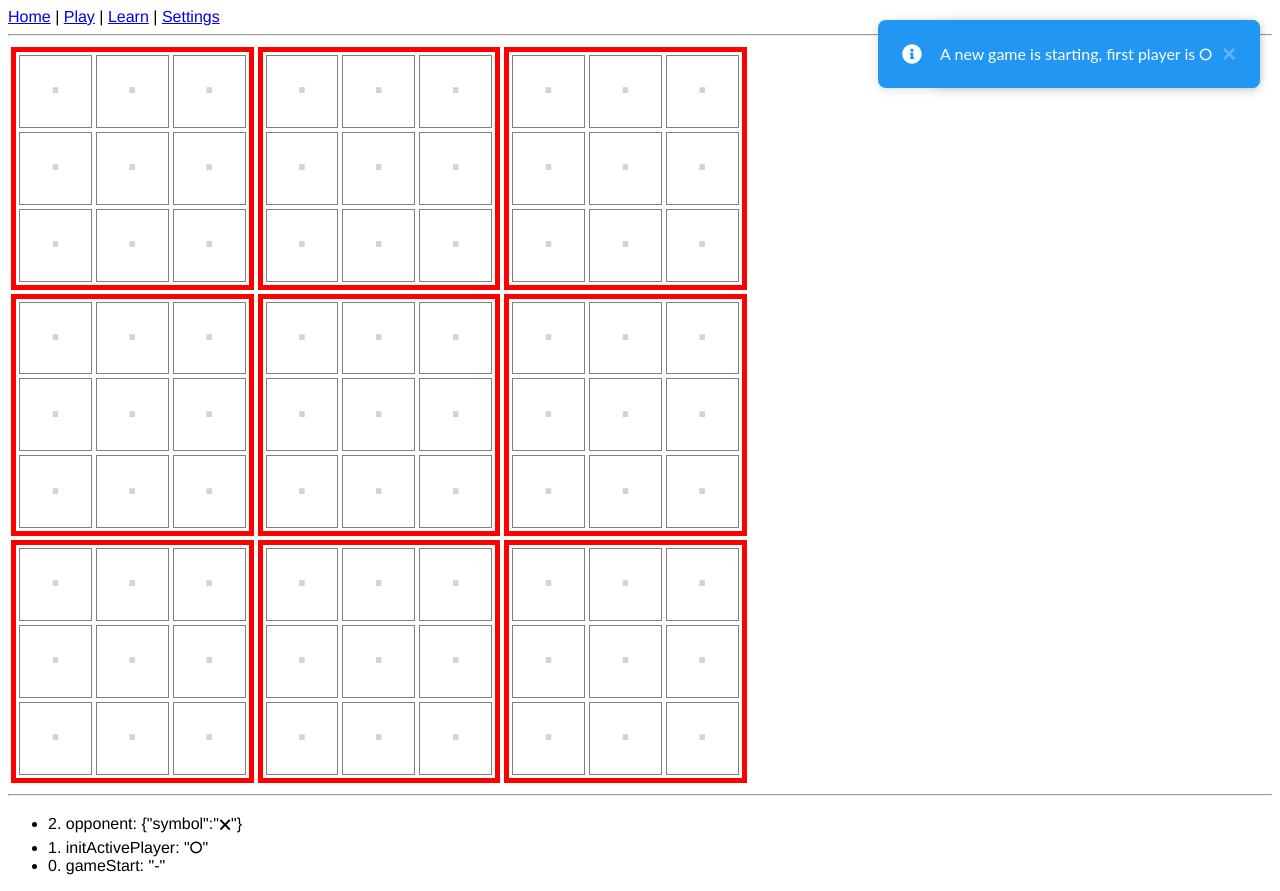
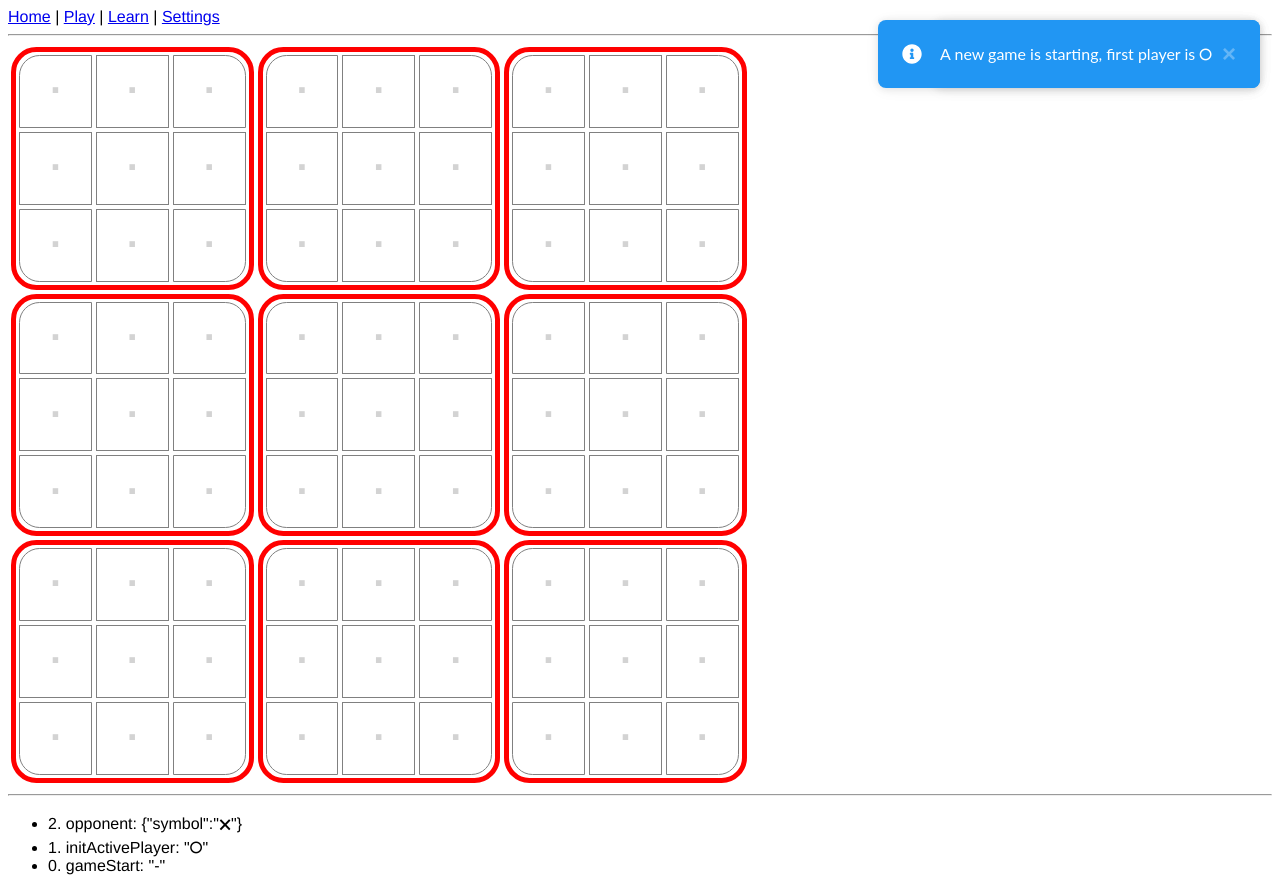
Before and after one commit to massimiliano-della-rovere/tic-tac-toe-9, a Vue app: page /#/game in a window 1280 px wide. Built offline with nearby package versions, Linux system fonts and the light colour scheme; the HTML template or start-up script is replaced by a standard one.

Commit message:
rounded corners of cells and boards

```diff
--- a/src/components/game/BoardCell.vue
+++ b/src/components/game/BoardCell.vue
@@ -1,6 +1,6 @@
 <template>
   <div :id="cellID"
-       :class="['cell-content', cellClass]"
+       :class="['cell-content', cellClass, cornerClass]"
        @click.prevent="markCellSymbol">
     {{ cellContent }}
   </div>
@@ -52,7 +52,13 @@ const cellContent = computed({
 })
 
 const cellClass = computed(() => { return cellContentToClass(cellContent.value) });
-
+const cornerClass = computed(() => {
+  if (["ne", "nw", "se", "sw"].includes(props.cellPosition)) {
+    return `corner-${props.cellPosition}`
+  } else {
+    return null
+  }
+})
 
 async function markCellSymbol(event) {
   const cellID = event.target.id
@@ -103,6 +109,22 @@ async function markCellSymbol(event) {
   transition: color 1s linear;
 }
 
+.corner-ne {
+  border-top-right-radius: 1ex;
+}
+
+.corner-nw {
+  border-top-left-radius: 1ex;
+}
+
+.corner-se {
+  border-bottom-right-radius: 1ex;
+}
+
+.corner-sw {
+  border-bottom-left-radius: 1ex;
+}
+
 .dark .cell-content {
   border-color: gray;
 }
--- a/src/components/game/SingleBoard.vue
+++ b/src/components/game/SingleBoard.vue
@@ -61,6 +61,7 @@ const wonClass = computed(() => {
 <style scoped>
 .single-board {
   transition: border 1s linear, background-color 1s ease-in-out;
+  border-radius: 3ex;
 }
 
 .forbidden-board {
```
